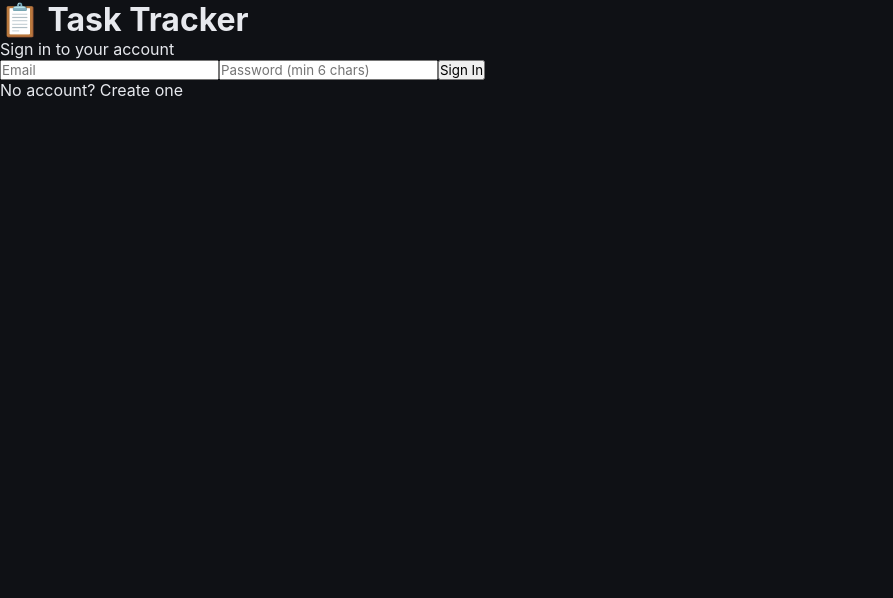
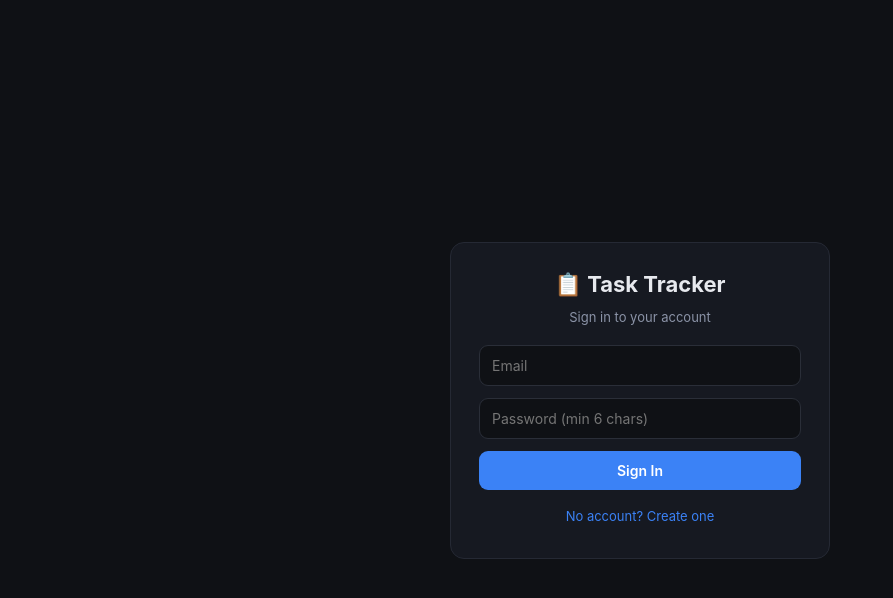
Before and after one commit to vijaysrinivassan-hub/Task-tracker, a Next.js app: page /login in a window 1280 px wide. Shown: the top 598 px of the page, without its empty margins (0-893 px from the left). Built offline with nearby package versions, Linux system fonts and the light colour scheme; no server answers.

Commit message:
Update globals.css

```diff
--- a/app/globals.css
+++ b/app/globals.css
@@ -4,11 +4,12 @@ button { cursor: pointer; font-family: inherit; }
 input { font-family: inherit; }
 
 .app { height: 100vh; display: flex; flex-direction: column; padding: 16px; gap: 12px; }
-.topbar { display: flex; gap: 8px; align-items: center; }
+.topbar { display: flex; gap: 8px; align-items: center; flex-wrap: wrap; }
 .topbar h1 { font-size: 18px; font-weight: 600; margin-right: auto; }
 .topbar input { background: #1a1d24; border: 1px solid #2a2e38; color: #e7e9ee; padding: 8px 10px; border-radius: 8px; outline: none; }
 .topbar button { background: #3b82f6; border: 0; color: white; padding: 8px 14px; border-radius: 8px; font-weight: 500; }
 .topbar button.ghost { background: #1a1d24; border: 1px solid #2a2e38; color: #e7e9ee; }
+.topbar .user { font-size: 12px; color: #8b93a7; margin-left: 8px; }
 
 .board { flex: 1; display: flex; gap: 12px; overflow-x: auto; overflow-y: hidden; padding-bottom: 8px; }
 .col { flex: 0 0 300px; background: #161921; border: 1px solid #252934; border-radius: 12px; display: flex; flex-direction: column; max-height: 100%; }
@@ -27,3 +28,12 @@ input { font-family: inherit; }
 .task .text { flex: 1; word-break: break-word; }
 .task .x { background: transparent; border: 0; color: #8b93a7; font-size: 14px; }
 .empty { color: #6b7280; font-size: 12px; padding: 12px; text-align: center; }
+
+.login-wrap { height: 100vh; display: flex; align-items: center; justify-content: center; padding: 20px; }
+.login-card { background: #161921; border: 1px solid #252934; border-radius: 14px; padding: 28px; width: 100%; max-width: 380px; display: flex; flex-direction: column; gap: 12px; }
+.login-card h1 { font-size: 22px; text-align: center; }
+.login-card .sub { text-align: center; color: #8b93a7; font-size: 13px; margin-bottom: 8px; }
+.login-card input { background: #0f1115; border: 1px solid #2a2e38; color: #e7e9ee; padding: 11px 12px; border-radius: 9px; outline: none; font-size: 14px; }
+.login-card button { background: #3b82f6; border: 0; color: white; padding: 11px; border-radius: 9px; font-weight: 600; font-size: 14px; }
+.login-card .msg { background: #1a1d24; color: #f59e0b; padding: 9px; border-radius: 8px; font-size: 12px; text-align: center; }
+.login-card .toggle { text-align: center; color: #3b82f6; font-size: 13px; cursor: pointer; padding: 6px; }
```
